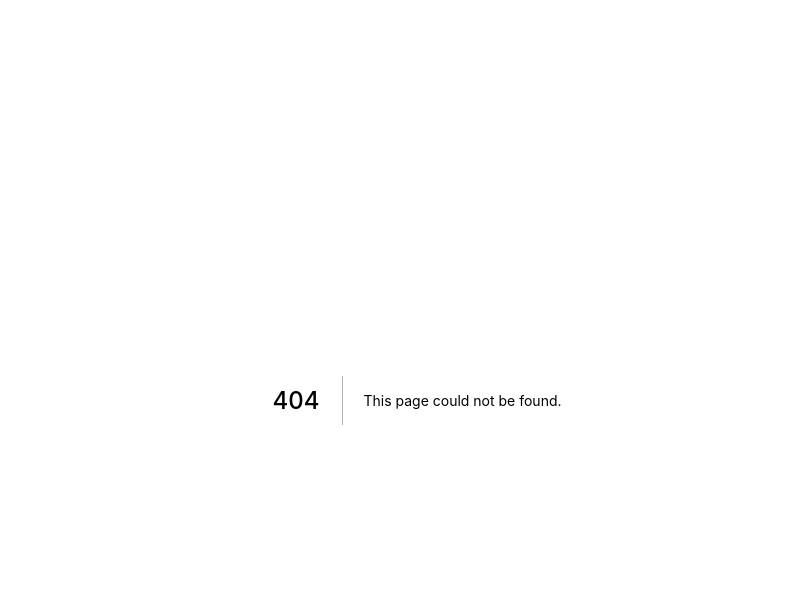
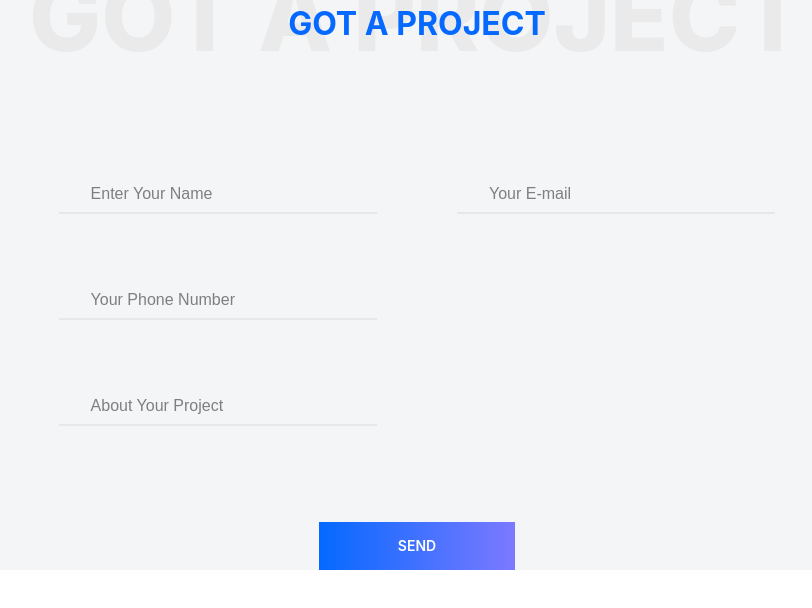
Before and after one commit to burhanuddinrabby/genres-agency, a Next.js app: page /Main/GotAProject in a window 1280 px wide. Before the commit this address had no page. Shown: the top 608 px of the page, without its empty margins (223-1035 px from the left). Built offline with nearby package versions, Linux system fonts and the light colour scheme.

Commit message:
got a project added

```diff
--- /dev/null
+++ b/pages/Main/GotAProject.js
@@ -0,0 +1,38 @@
+import React from 'react';
+import SectionTitle from './SectionTitle';
+
+const GotAProject = () => {
+    return (
+        <div>
+            <SectionTitle>
+                Got a project
+            </SectionTitle>
+            <div className=" lg:px-48 px-4 lg:mt-[140px] mt-[30px] mb-56">
+                <form>
+                    <div className="grid lg:grid-cols-2 lg:gap-20 gap-10 text-[#7F7F7F] font-poppins grid-cols-1 px-[10%]">
+                        <div className='relative input-container'>
+                            <input type="text" id='name' className='w-full border-b-2 bg-[#F3F5F7] focus:outline-none focus:border-b-primary' />
+                            <label htmlFor="name" className='lg:left-8 left-1'>Enter Your Name</label>
+                        </div>
+                        <div className='relative input-container'>
+                            <input type="email" id='email' className='w-full border-b-2 bg-[#F3F5F7] focus:outline-none focus:border-b-primary' />
+                            <label className='lg:left-8 left-1' htmlFor="email">Your E-mail</label>
+                        </div>
+                        <div className='relative input-container'>
+                            <input type="text" id='number' className='w-full border-b-2 bg-[#F3F5F7] focus:outline-none focus:border-b-primary' />
+                            <label className='lg:left-8 left-1' htmlFor="number">Your Phone Number</label>
+                        </div>
+                        <div className='hidden lg:block'></div>
+                        <div className='relative input-container'>
+                            <input type="text" id='project' className='w-full border-b-2 bg-[#F3F5F7] focus:outline-none focus:border-b-primary' />
+                            <label className='lg:left-8 left-1' htmlFor="project">About Your Project</label>
+                        </div>
+                    </div>
+                    <button className='btn rounded-none px-12 bg-gradient-to-r from-primary to-secondary text-[#fff] border-none w-[196px] mx-auto block lg:mt-24 mt-10'>Send</button>
+                </form>
+            </div>
+        </div>
+    );
+};
+
+export default GotAProject;
--- a/pages/Main/Testimonial.js
+++ b/pages/Main/Testimonial.js
@@ -69,11 +69,11 @@ const Testimonial = () => {
                         </div>
                     </div>
                     {/* <div className='flex lg:flex-row flex-col mx-10'> */}
-                    <div className='grid lg:grid-cols-6 grid-cols-1 mx-10 rounded-r-2xl'>
+                    <div className='grid lg:grid-cols-6 grid-cols-1 mx-10'>
                         <Image src={man} alt='' />
                         <div className='col-span-5'>
-                            <div className='p-12 bg-white'>
-                                <div className="mt-4 mb-10 text-sm text-[#777777] font-[400]">
+                            <div className='p-12 bg-white rounded-r-md rounded-b-md'>
+                                <div className="mt-3 mb-8 text-sm text-[#777777] font-[400]">
                                     <Image src={quote} alt='' />
                                 </div>
                                 <p className='mb-6'>It is a long established fact that a reader will be distracted by the readable content of a page when looking at its layout It is a long established fact that a reader will be distracted by the readable content of a page when looking at its layout</p>
--- a/pages/index.js
+++ b/pages/index.js
@@ -1,5 +1,6 @@
 import Helmet from "react-helmet";
 import BannerComponent from "./Main/Banner";
+import GotAProject from "./Main/GotAProject";
 import OurServices from "./Main/OurServices";
 import OurWork from "./Main/OurWork";
 import Testimonial from "./Main/Testimonial";
@@ -18,6 +19,7 @@ export default function Home() {
       <WhyUs></WhyUs>
       <OurWork></OurWork>
       <Testimonial></Testimonial>
+      <GotAProject></GotAProject>
     </div>
   )
 }
--- a/styles/globals.css
+++ b/styles/globals.css
@@ -1,5 +1,6 @@
 @tailwind base;
 @tailwind components;
+@import url('https://fonts.googleapis.com/css2?family=Poppins:ital,wght@0,400;0,500;1,600&display=swap');
 
 .section-title {
   @apply relative;
@@ -42,3 +43,19 @@ a {
   background-color: #F3F5F7 !important;
   @apply text-primary bg-[#f3f5f7];
 }
+
+.input-container {
+  position: relative;
+
+}
+
+.input-container label {
+  @apply absolute bottom-2;
+  transition: all 0.3s ease;
+}
+
+.input-container input:focus~label {
+  @apply text-[15px];
+  bottom: 30px;
+  left: 0;
+}
--- a/tailwind.config.js
+++ b/tailwind.config.js
@@ -1,4 +1,9 @@
 module.exports = {
+  theme: {
+    fontFamily: {
+      'poppins': ['Poppins', 'sans-serif;'],
+    }
+  },
   content: [
     "./pages/**/*.{js,ts,jsx,tsx}",
     "./components/**/*.{js,ts,jsx,tsx}",
```
